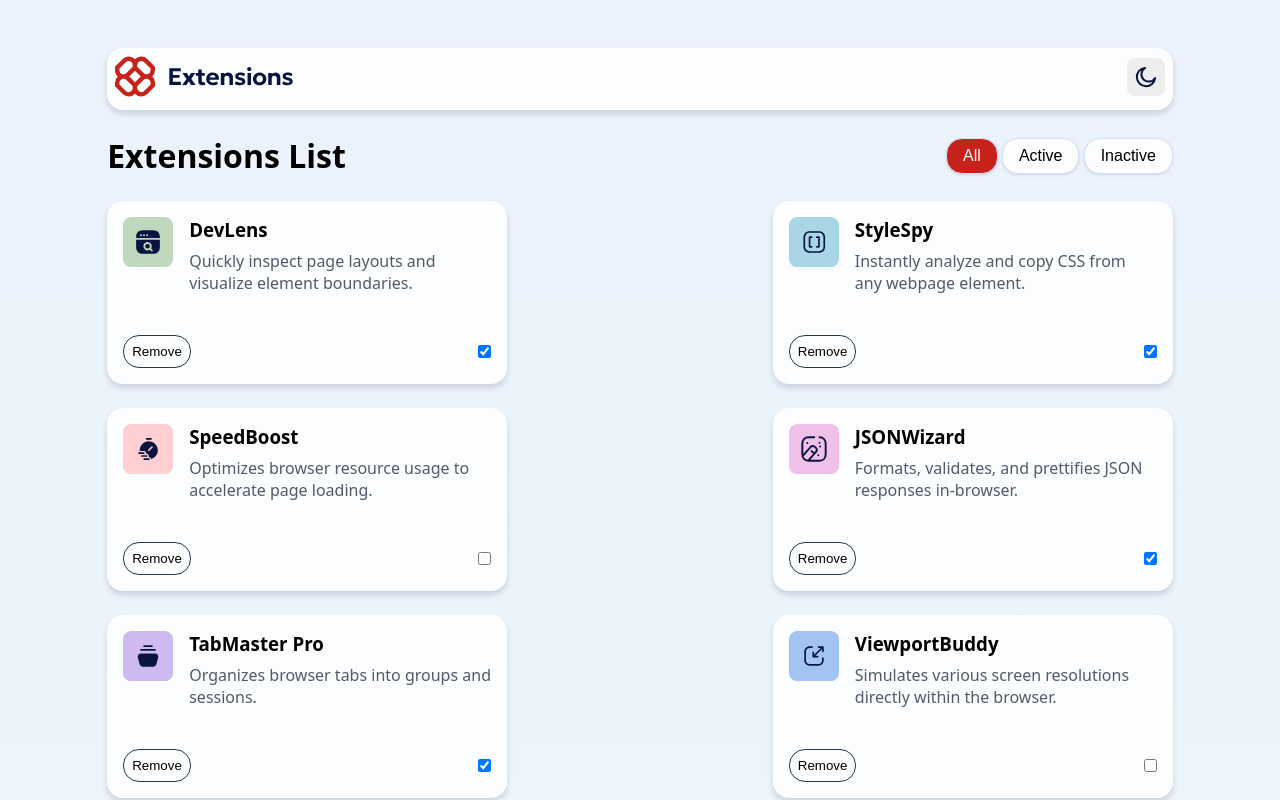
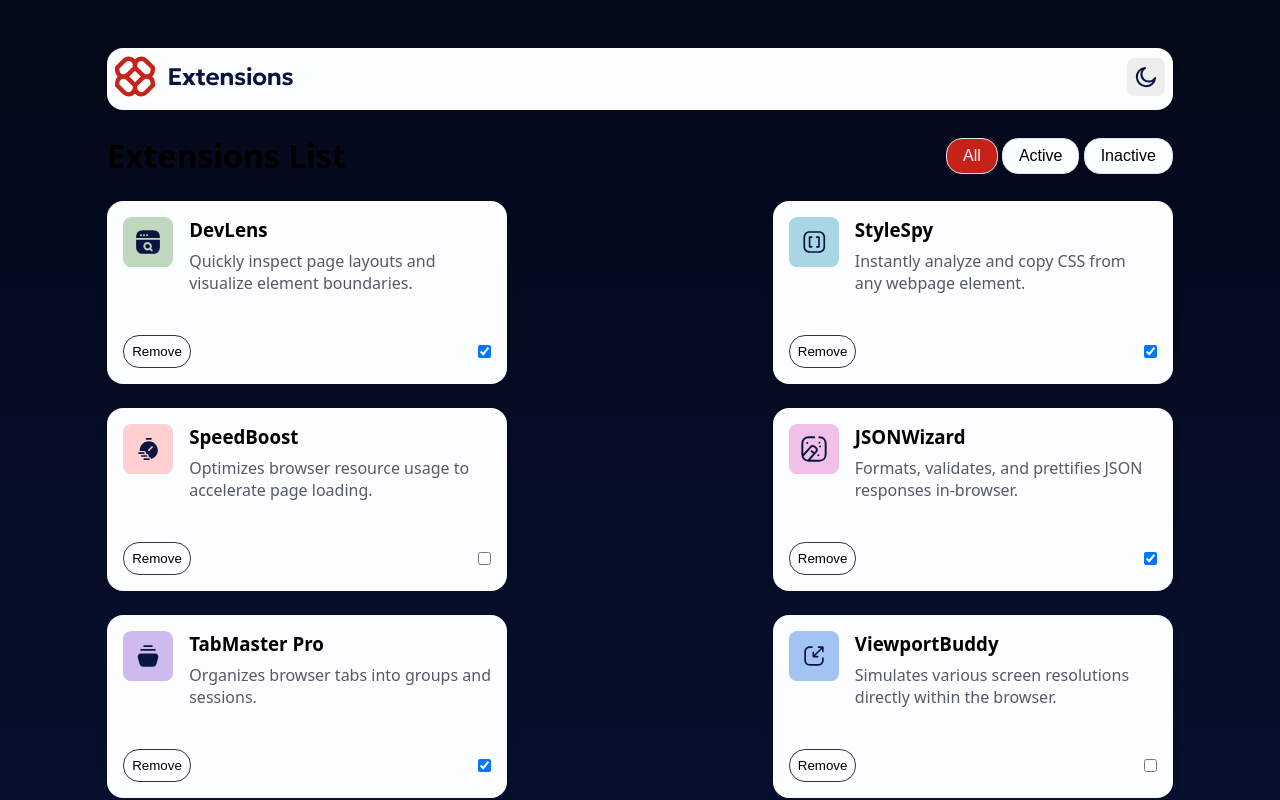
Before and after one commit to Joaquim-python3/management-extensions-ui, a website built with Vite: page vite-project/index.html in a window 1280 px wide. Both pictures are taken after a click on the picture 1145 px from the left and 76 px from the top of the page. Shown: the top 800 px of the page. Built offline with nearby package versions, Linux system fonts and the light colour scheme.

Commit message:
Adiciona estilo escuro body
- Função de switch da cor de background do body para escuro.

```diff
--- a/vite-project/src/scripts/theme.js
+++ b/vite-project/src/scripts/theme.js
@@ -1,5 +1,5 @@
 const changeElement = document.getElementById("change-theme");
 
-changeElement.addEventListener("click", (event) => {
-  console.log("clicou");
+changeElement.addEventListener("click", () => {
+  document.body.classList.toggle("dark");
 });
--- a/vite-project/src/styles/base/_body.scss
+++ b/vite-project/src/styles/base/_body.scss
@@ -8,3 +8,12 @@ body {
   align-items: center;
   background: $gradient-light;
 }
+
+body.dark {
+  padding: $spacing-6 $spacing-6;
+  font-family: $font-family-base;
+  display: flex;
+  flex-direction: column;
+  align-items: center;
+  background: $gradient-dark;
+}
```
